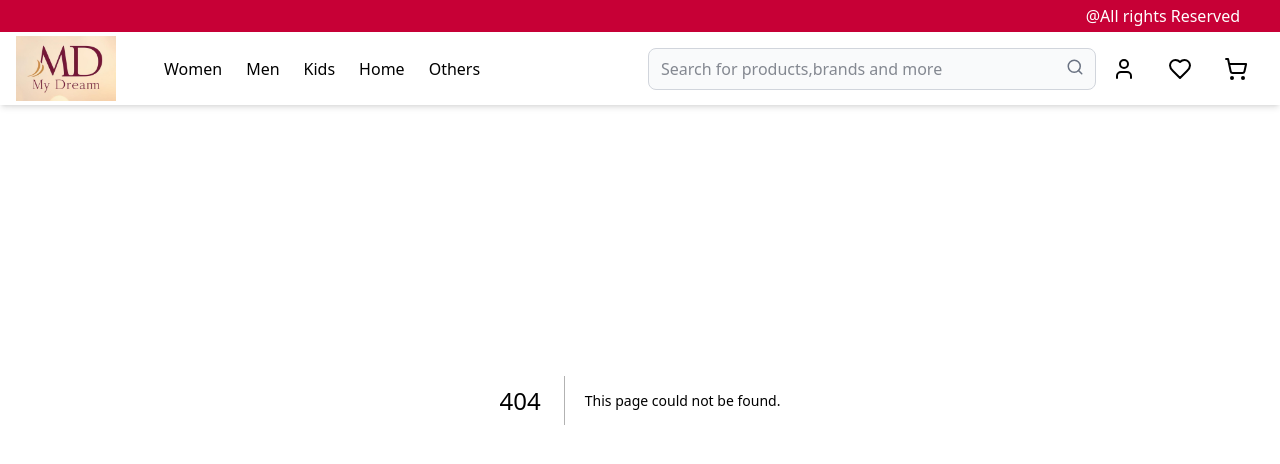
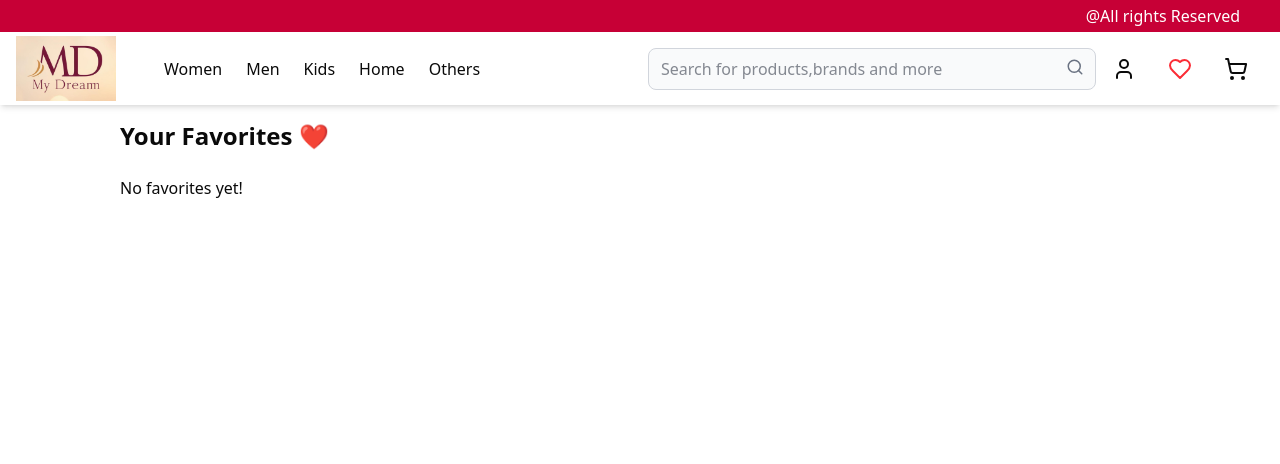
Before and after one commit to sushmamadhuri/my-dream-shopping-site, a Next.js app: page /favorites in a window 1280 px wide. Before the commit this address had no page. Shown: the top 464 px of the page. Built offline with nearby package versions, Linux system fonts and the light colour scheme.

Commit message:
favourites page and its functionality is done

```diff
--- /dev/null
+++ b/app/favorites/page.tsx
@@ -0,0 +1,45 @@
+"use client";
+
+import { useFavorite } from "@/components/context/FavoriteContext";
+import Image from "next/image";
+import Link from "next/link";
+import { Heart } from "lucide-react";
+
+export default function FavoritesPage() {
+    const { toggleFavorite, isFavorite , favorites } = useFavorite();
+
+    return (
+        <div className="p-30">
+            <h1 className="text-2xl font-bold mb-6">Your Favorites ❤️</h1>
+
+            {favorites.length === 0 ? (
+                <p>No favorites yet!</p>
+            ) : (
+                <div className="grid grid-cols-1 sm:grid-cols-2 md:grid-cols-3 gap-6">
+                    {favorites.map((product) => (
+                        <div key={product.id} className="bg-white shadow-md rounded-md p-4">
+                            {/* Heart icon */}
+                            <button
+                                onClick={() => toggleFavorite(product)}
+                                className="absolute text-red-500 hover:scale-110 transition-transform"
+                            >
+                                <Heart fill={isFavorite(product.id) ? "red" : "none"} />
+                            </button>
+                            <Link href={`/products/${product.id}`}>
+                                <Image
+                                    src={product.thumbnail}
+                                    alt={product.title}
+                                    width={200}
+                                    height={200}
+                                    className="object-cover w-full h-48 rounded"
+                                />
+                            </Link>
+                            <h2 className="mt-2 font-bold text-lg">{product.title}</h2>
+                            <p className="text-red-500 font-semibold">${product.price}</p>
+                        </div>
+                    ))}
+                </div>
+            )}
+        </div>
+    );
+}
--- a/app/layout.tsx
+++ b/app/layout.tsx
@@ -3,6 +3,7 @@ import { Geist, Geist_Mono } from "next/font/google";
 import "./globals.css";
 import Header from "@/components/header/header-page";
 import { CartProvider } from "@/components/context/CartContext";
+import { FavoriteProvider } from "@/components/context/FavoriteContext";
 
 const geistSans = Geist({
   variable: "--font-geist-sans",
@@ -29,10 +30,12 @@ export default function RootLayout({
       <body
         className={`${geistSans.variable} ${geistMono.variable} antialiased`}
       >
+        <FavoriteProvider>
         <CartProvider>
         <Header />
         {children}
         </CartProvider>
+        </FavoriteProvider>
       </body>
     </html>
   );
--- /dev/null
+++ b/components/context/FavoriteContext.tsx
@@ -0,0 +1,42 @@
+"use client";
+
+import React, { createContext, useContext, useState } from "react";
+import type { Product } from "@/interfaces/product-interfaces";
+
+type FavoriteContextType = {
+  favorites: Product[];
+  toggleFavorite: (product: Product) => void;
+  isFavorite: (id: number) => boolean;
+};
+
+const FavoriteContext = createContext<FavoriteContextType | null>(null);
+
+export const FavoriteProvider = ({ children }: { children: React.ReactNode }) => {
+  const [favorites, setFavorites] = useState<Product[]>([]);
+
+  const toggleFavorite = (product: Product) => {
+    setFavorites((prev) =>
+      prev.find((item) => item.id === product.id)
+        ? prev.filter((item) => item.id !== product.id)
+        : [...prev, product]
+    );
+  };
+
+  const isFavorite = (id: number) => {
+    return favorites.some((item) => item.id === id);
+  };
+
+  return (
+    <FavoriteContext.Provider value={{ favorites, toggleFavorite, isFavorite }}>
+      {children}
+    </FavoriteContext.Provider>
+  );
+};
+
+export const useFavorite = () => {
+  const context = useContext(FavoriteContext);
+  if (!context) {
+    throw new Error("useFavorite must be used within a FavoriteProvider");
+  }
+  return context;
+};
--- a/components/header/header-page.tsx
+++ b/components/header/header-page.tsx
@@ -95,7 +95,9 @@ export default function Header() {
                         </div>
                         <div className="flex space-x-8 ">
                             <User className="w-6 h-6 cursor-pointer" />
-                            <Heart className="w-6 h-6 cursor-pointer" />
+                            <Link href="/favorites">
+                                <Heart className="w-6 h-6 cursor-pointer text-red-500" />
+                            </Link>
                             <Link href="/cart" className="relative">
                                 <ShoppingCart className="w-6 h-6 cursor-pointer" />
                                 {totalItems > 0 && (
--- a/components/product-cards/card.tsx
+++ b/components/product-cards/card.tsx
@@ -3,13 +3,23 @@ import Link from "next/link";
 import Image from "next/image";
 import { useCart } from "../context/CartContext";
 import { Trash2, Plus, Minus } from 'lucide-react';
+import { useFavorite } from "../context/FavoriteContext";
+import { Heart } from "lucide-react";
 
 export function Card({ product }: { product: Product }) {
+  const { toggleFavorite, isFavorite } = useFavorite();
 
   const { cartItems,addToCart, decreaseQuantity,increaseQuantity,removeFromCart, getQuantity } = useCart();
   return (
     <li className="flex flex-col justify-between h-full bg-white w-full max-w-xs mb-11 p-4 border rounded-md shadow-md">
       <div className="bg-gray-100 w-full max-w-xs p-4 mb-6 rounded-md shadow-md">
+         {/* Heart icon */}
+      <button
+        onClick={() => toggleFavorite(product)}
+        className="absolute text-red-500 hover:scale-110 transition-transform"
+      >
+        <Heart fill={isFavorite(product.id) ? "red" : "none"} />
+      </button>
         <Link href={`/products/${product.id}`}>
           <Image
             className="w-full h-48 object-cover mb-2"
```
